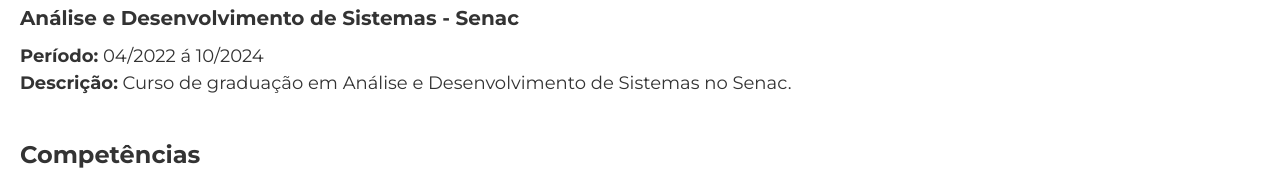
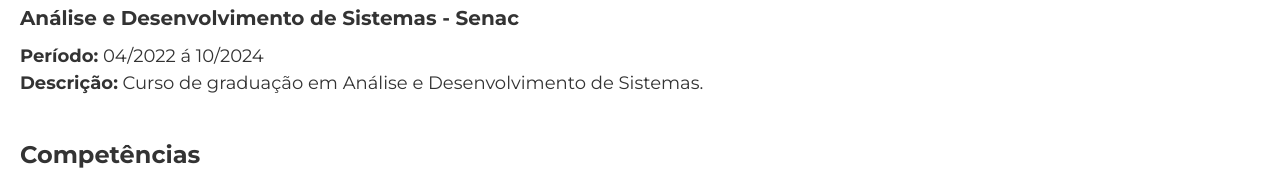
Before and after one commit to RobertoPClaro/RobertoPachecoClaroCv, a plain HTML site: page index.html in a window 1280 px wide. Shown: the part 878-1048 px from the top of the page. Drawn offline with Linux system fonts and the light colour scheme.

Commit message:
Update index.html

```diff
--- a/index.html
+++ b/index.html
@@ -41,7 +41,7 @@
 	<h2>Formação Acadêmica</h2>
 	<h3>Análise e Desenvolvimento de Sistemas - Senac</h3>
 	<p><strong>Período:</strong> 04/2022 á 10/2024</p>
-<p><strong>Descrição:</strong> Curso de graduação em Análise e Desenvolvimento de Sistemas no Senac.</p>
+<p><strong>Descrição:</strong> Curso de graduação em Análise e Desenvolvimento de Sistemas.</p>
 </div>
 <div class="skills">
 	<h2>Competências</h2>
```
